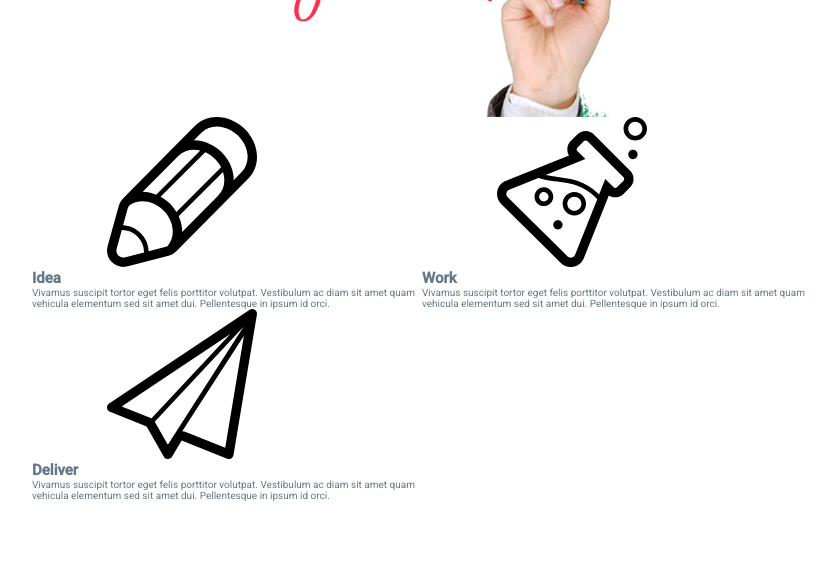
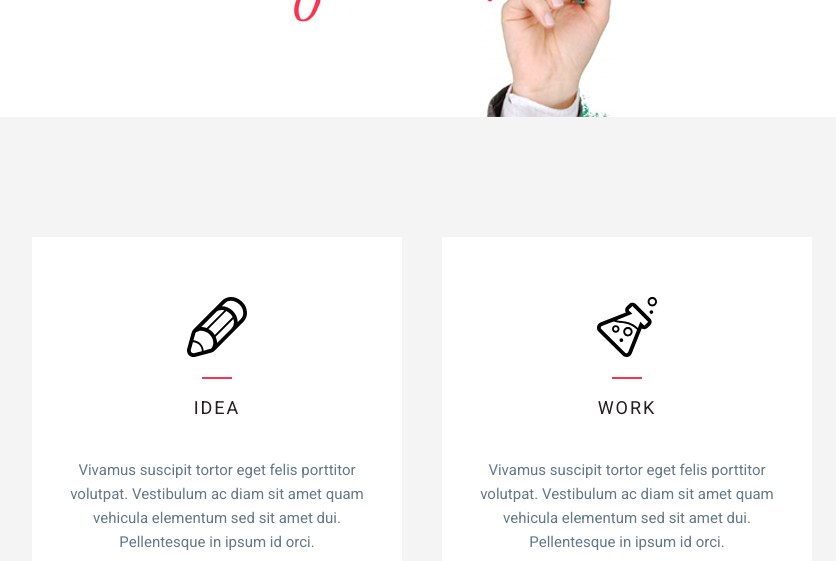
Before and after one commit to WellCause/retro, a website: page index.html in a window 1280 px wide. Shown: the part 1390-1951 px from the top of the page, without its empty margins (218-1054 px from the left). Drawn offline with Linux system fonts and the light colour scheme; files whose address does not match are found by name.

Commit message:
Completed 'Features' section

```diff
--- a/resources/css/style.css
+++ b/resources/css/style.css
@@ -1,3 +1,10 @@
+.heading-2 {
+  font-size: 1.8rem;
+  color: #231f20;
+  text-transform: uppercase;
+  font-weight: 400;
+  letter-spacing: 2px;
+}
 *,
 *::after,
 *::before {
@@ -150,7 +157,40 @@ html {
   line-height: 1.6;
   text-align: center;
 }
+.features {
+  padding: 12rem 0;
+  background-color: #f4f4f4;
+}
 .features__container {
+  grid-gap: 4rem;
   display: grid;
   grid-template-columns: repeat(auto-fit, minmax(30rem, 1fr));
+  justify-content: center;
 }
+.features__feature {
+  display: flex;
+  flex-direction: column;
+  align-items: center;
+  background-color: #fff;
+  padding: 6rem 2rem 10rem 2rem;
+  position: relative;
+}
+.features__feature::before {
+  content: '';
+  position: absolute;
+  height: 2px;
+  width: 3rem;
+  background-color: #ff3150;
+  top: 14rem;
+}
+.features__icon {
+  width: 6rem;
+  height: 6rem;
+  margin-bottom: 4rem;
+}
+.features__text {
+  margin-top: 4rem;
+  font-size: 1.5rem;
+  text-align: center;
+  line-height: 1.6;
+}
--- /dev/null
+++ b/resources/less/abstracts/_typography.less
@@ -0,0 +1,7 @@
+.heading-2 {
+    font-size: 1.8rem;
+    color: @color-black;
+    text-transform: uppercase;
+    font-weight: 400;
+    letter-spacing: 2px;
+}
--- a/resources/less/layout/_features.less
+++ b/resources/less/layout/_features.less
@@ -1,7 +1,42 @@
 .features {
+    padding: 12rem 0;
+    background-color: @color-grey;
 
     &__container {
+        grid-gap: 4rem;
         display: grid;
         grid-template-columns: repeat(auto-fit, minmax(30rem, 1fr));
+        justify-content: center;
+    }
+
+    &__feature {
+        display: flex;
+        flex-direction: column;
+        align-items: center;
+        background-color: @color-white;
+        padding: 6rem 2rem 10rem 2rem;
+        position: relative;
+
+        &::before {
+            content: '';
+            position: absolute;
+            height: 2px;
+            width: 3rem;
+            background-color: @color-pink;
+            top: 14rem;
+        }
+    }
+
+    &__icon {
+        width: 6rem;
+        height: 6rem;
+        margin-bottom: 4rem;
+    }
+
+    &__text {
+        margin-top: 4rem;
+        font-size: 1.5rem;
+        text-align: center;
+        line-height: 1.6;
     }
 }
--- a/resources/less/main.less
+++ b/resources/less/main.less
@@ -1,4 +1,5 @@
 @import "abstracts/_variables.less";
+@import "abstracts/_typography.less";
 
 @import "base/_base.less";
 
```
